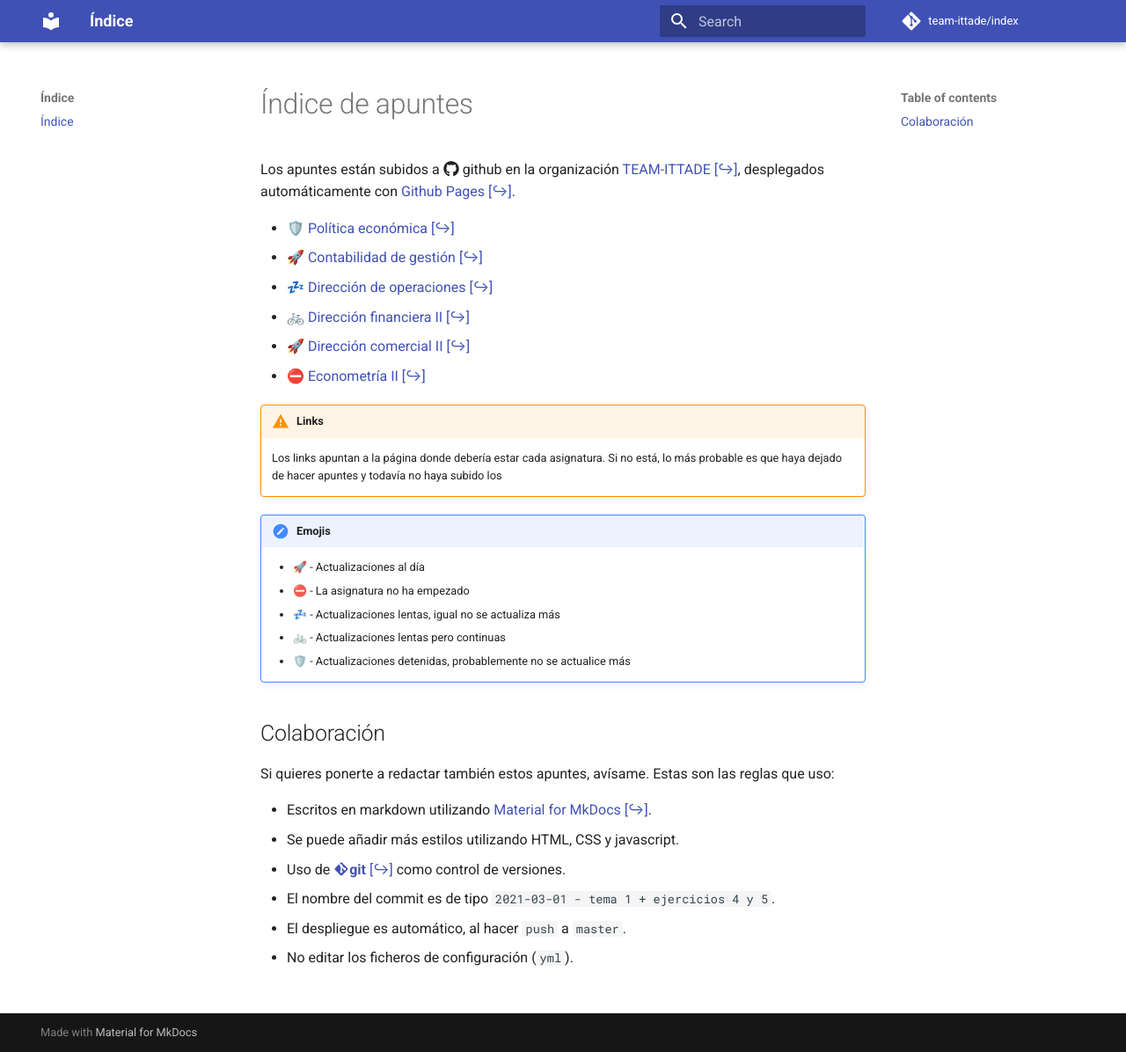
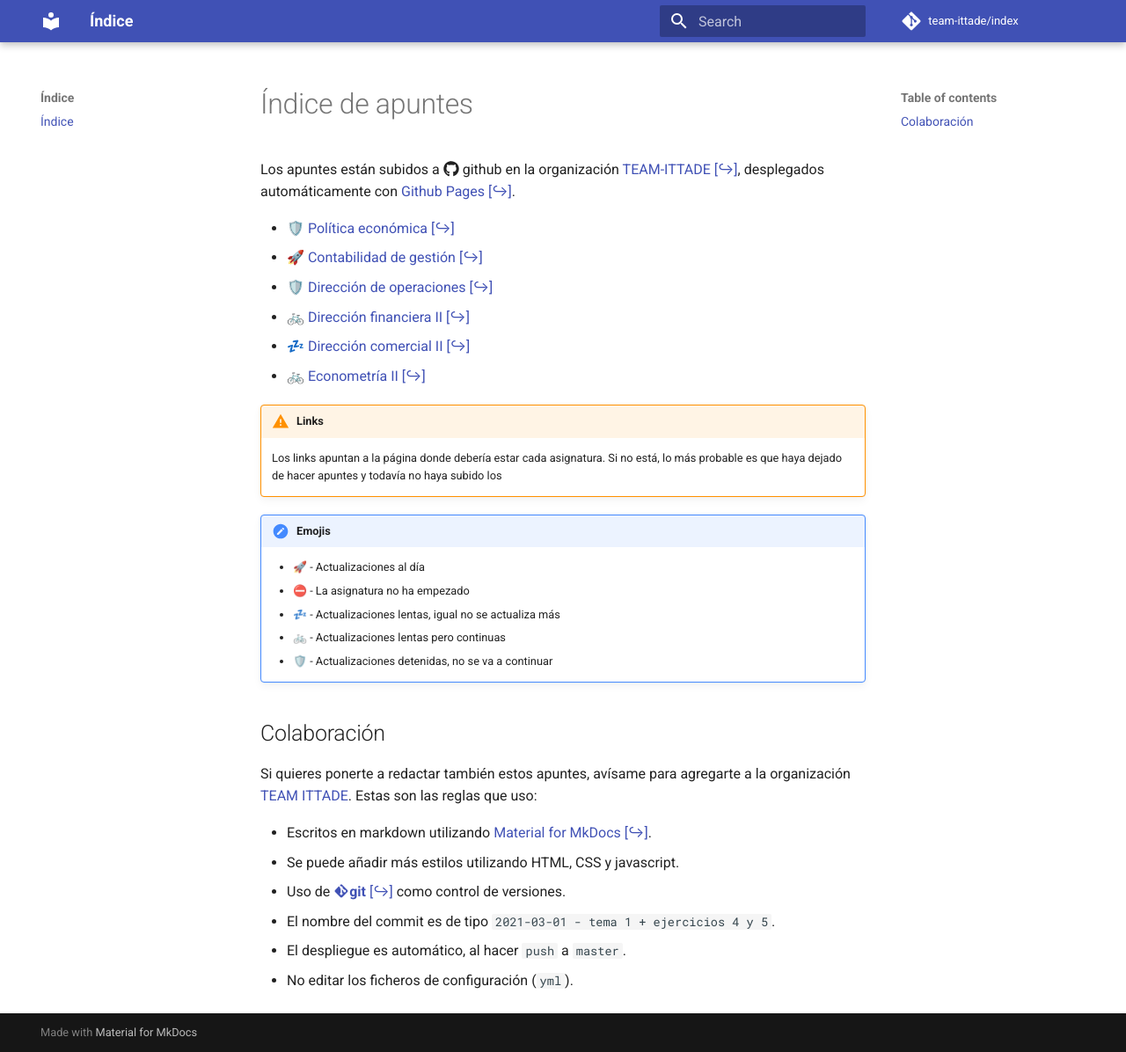
Before and after one commit to team-ittade/team-ittade.github.io, an MkDocs documentation site: the page built from docs/index.md, in a window 1280 px wide and 1196 px high. Shown: the whole window at 88% size. Built offline with MkDocs 1.6.1 and Material for MkDocs 9.7.7, drawn with Linux system fonts in a browser that asks for light colours; comment, search, counter and statistics services are not loaded.

Commit message:
chore: udpate emojis

```diff
--- a/docs/index.md
+++ b/docs/index.md
@@ -4,10 +4,10 @@ Los apuntes están subidos a :fontawesome-brands-github: github en la organizaci
 
 - [🛡️ Política económica](/pol/){: .elink}
 - [🚀 Contabilidad de gestión](/gest/){: .elink}
-- [💤 Dirección de operaciones](/dop/){: .elink}
+- [🛡️ Dirección de operaciones](/dop/){: .elink}
 - [🚲 Dirección financiera II](/dfin2/){: .elink}
-- [🚀 Dirección comercial II](/dcom2/){: .elink}
-- [⛔ Econometría II](/ecnm2/){: .elink}
+- [💤 Dirección comercial II](/dcom2/){: .elink}
+- [🚲 Econometría II](/ecnm2/){: .elink}
 
 !!! warning "Links"
     Los links apuntan a la página donde debería estar cada asignatura. Si no está, lo más probable es que haya dejado de hacer apuntes y todavía no haya subido los
@@ -17,11 +17,11 @@ Los apuntes están subidos a :fontawesome-brands-github: github en la organizaci
     - ⛔ - La asignatura no ha empezado
     - 💤 - Actualizaciones lentas, igual no se actualiza más
     - 🚲 - Actualizaciones lentas pero continuas
-    - 🛡️ - Actualizaciones detenidas, probablemente no se actualice más
+    - 🛡️ - Actualizaciones detenidas, no se va a continuar
 
 ## Colaboración
 
-Si quieres ponerte a redactar también estos apuntes, avísame. Estas son las reglas que uso:
+Si quieres ponerte a redactar también estos apuntes, avísame para agregarte a la organización [TEAM ITTADE](https://github.com/team-ittade). Estas son las reglas que uso:
 
 - Escritos en markdown utilizando [Material for MkDocs](https://squidfunk.github.io/mkdocs-material/reference/abbreviations/){: .elink}.
 - Se puede añadir más estilos utilizando HTML, CSS y javascript.
```
